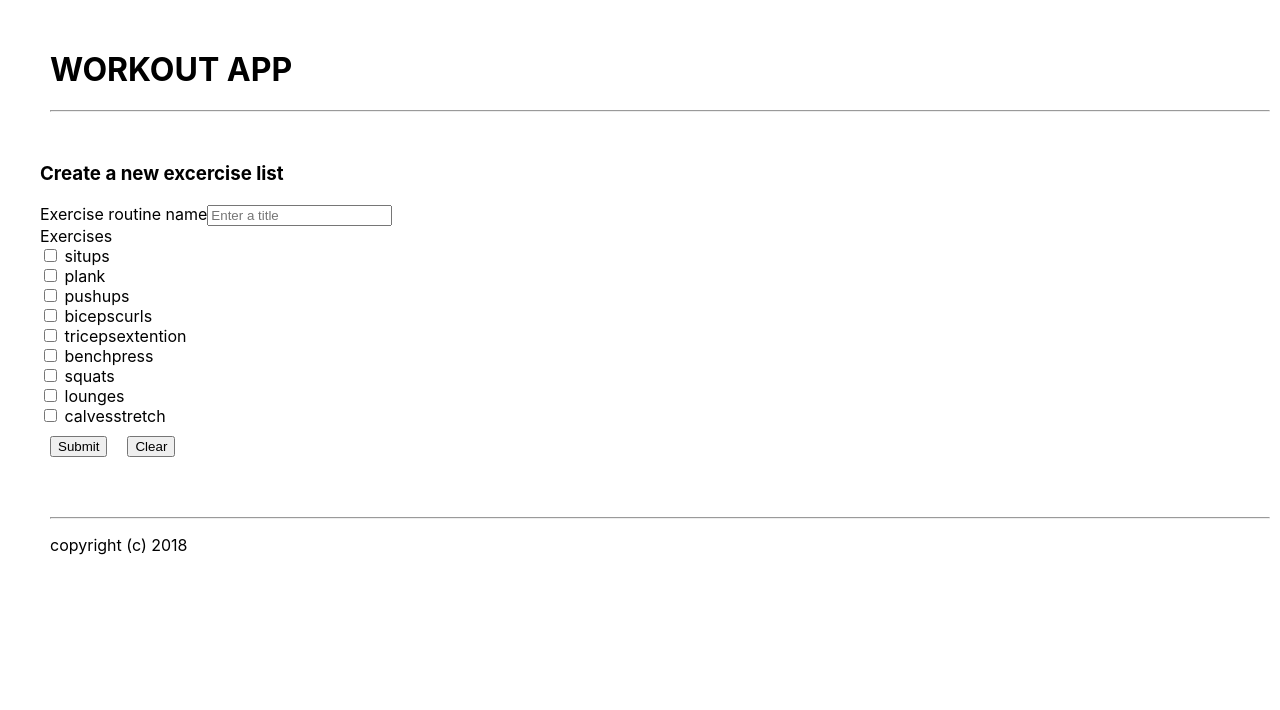
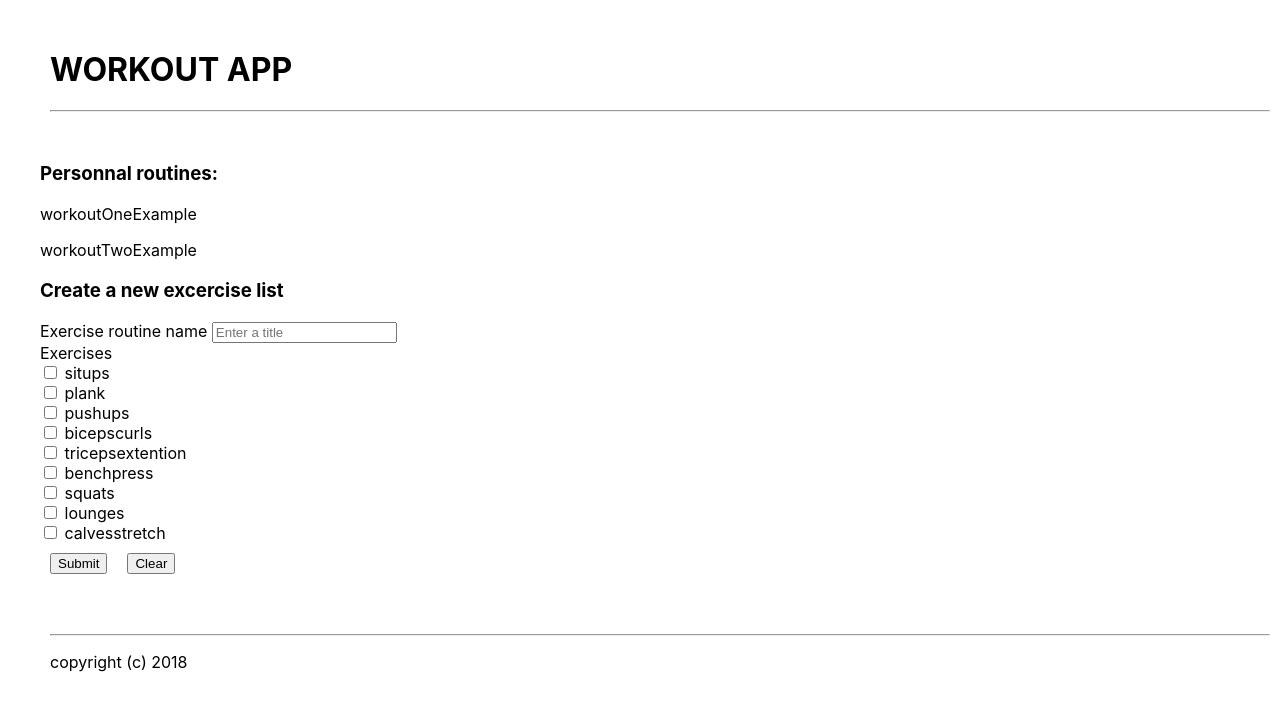
Before and after one commit to usaspiff/react-workout-app-forms, a React (Create React App) app: page / in a window 1280 px wide. Shown: the top 710 px of the page. Built offline with nearby package versions, Linux system fonts and the light colour scheme.

Commit message:
added personnal routines component

```diff
--- a/src/App.js
+++ b/src/App.js
@@ -1,12 +1,13 @@
 import React, { Component } from 'react';
 import './App.css';
 import Header from './components/Header';
+import PersoRoutines from './containers/PersoRoutines';
 import FormContainer from './containers/FormContainer';
 import Footer from './components/Footer';
 
 class App extends Component {
   state = {
-    workouts: []
+    workouts: ['workoutOneExample', 'workoutTwoExample']
   };
 
   removeWorkout = index => {
@@ -26,6 +27,9 @@ class App extends Component {
   render() {
     return <div className="col-md-6" style={{ marginLeft: "40px" }}>
         <Header />
+        <PersoRoutines
+          list = {this.state.workouts}
+        />
         <h3>Create a new excercise list</h3>
         <FormContainer handleSubmit={this.handleSubmit}  />
         <Footer />
--- a/src/containers/FormContainer.js
+++ b/src/containers/FormContainer.js
@@ -76,8 +76,8 @@ class FormContainer extends Component {
             <form className='container-fluid' onSubmit={this.submitForm}>
 
             <Input
-                inputType ={'text'}
-                title = {'Exercise routine name'}
+                inputType = {'text'}
+                title = {'Exercise routine name '}
                 name = {'name'}
                 value = {this.state.newRoutine.title}
                 placeholder = {'Enter a title'}
--- a/src/containers/persoRoutines.js
+++ b/src/containers/persoRoutines.js
@@ -1 +1,19 @@
-import React, {Component} from 'react;'
+import React from 'react';
+
+
+const PersoRoutines = (props) => {
+    return (
+        <div>
+            <h3>Personnal routines:</h3>
+            {props.list.map(list => {
+                return (
+                    <p>
+                      {list}
+                    </p>
+                );
+            })}
+        </div>
+    );
+}
+
+export default PersoRoutines;
```
